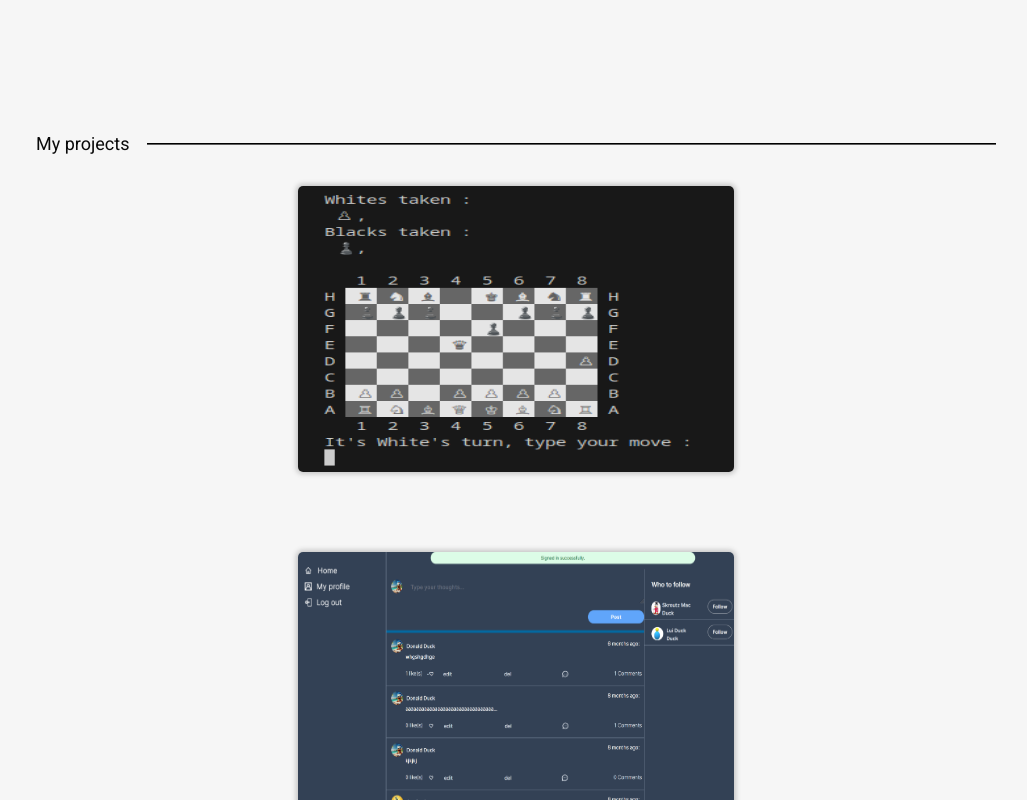
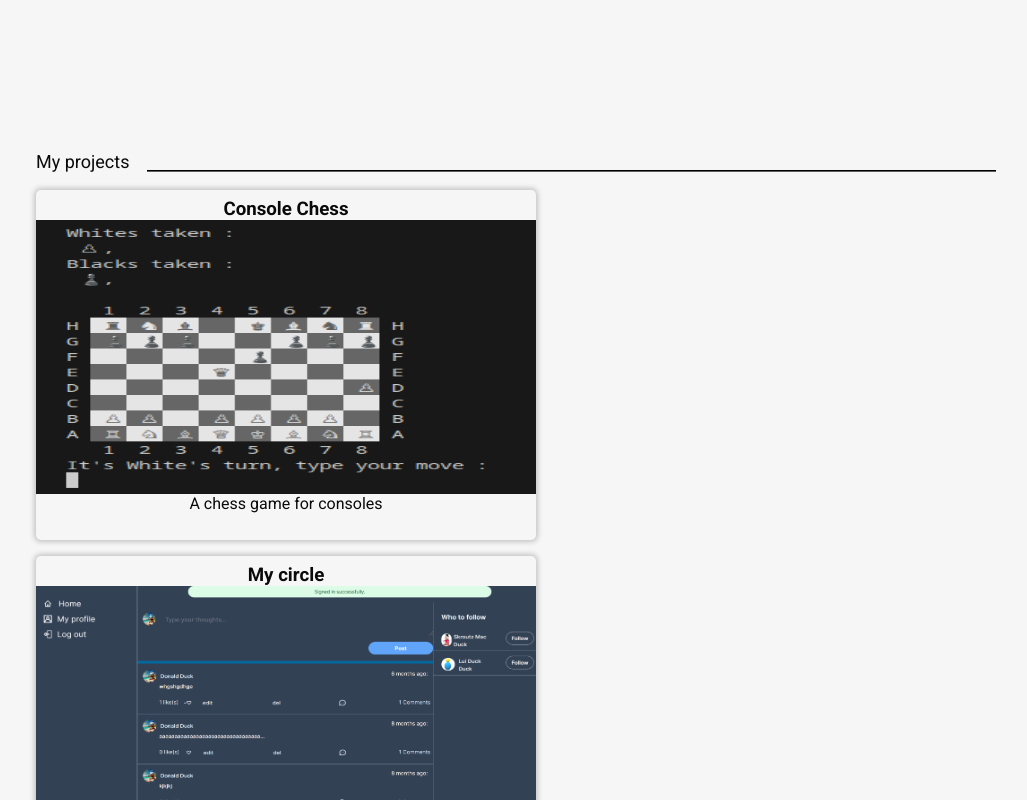
Before and after one commit to NikEmman/portfolio_blog, a React (Vite) app: page / in a window 1280 px wide. Shown: the part 840-1640 px from the top of the page, without its empty margins (124-1151 px from the left). Built offline with nearby package versions, Linux system fonts and the light colour scheme.

Commit message:
Work in progress

```diff
--- a/src/LandingPage.css
+++ b/src/LandingPage.css
@@ -72,15 +72,11 @@ legend {
     0 0 50px#016983;
   color: #016983;
 }
-.projects-title {
-  display: flex;
-  flex-direction: column;
+legend {
+  padding-bottom: 1em;
+}
+.projects {
   position: relative;
-}
-.projects-title h2 {
-  position: absolute;
-  z-index: 1;
-  top: -13px;
 }
 
 @media only screen and (max-width: 780px) {
--- a/src/ProjectCard.css
+++ b/src/ProjectCard.css
@@ -1,4 +1,4 @@
-.container {
+/* .container {
   width: 500px;
   height: 350px;
   perspective: 800px;
@@ -40,11 +40,36 @@
 }
 .back p {
   align-self: flex-start;
+} */
+.card {
+  padding-top: 0.5em;
+  display: flex;
+  flex-direction: column;
+  align-items: center;
+  width: 500px;
+  height: 350px;
+  border-radius: 5px;
+  box-shadow: 0 0 5px 2px rgba(50, 50, 50, 0.25);
+  transition: transform 1500ms;
+}
+.card p {
+  padding-left: 0.5em;
+  padding-right: 0.5em;
+}
+.card img {
+  width: 100%;
+  height: 80%;
 }
 .links {
   align-self: flex-end;
   display: flex;
   gap: 0.5em;
+}
+.open {
+  position: absolute;
+  top: 10%;
+  left: 10%;
+  transform: scale(1.8);
 }
 @media only screen and (max-width: 580px) {
   .container {
--- a/src/ProjectCard.jsx
+++ b/src/ProjectCard.jsx
@@ -1,12 +1,20 @@
 import PropTypes from "prop-types";
+import { useState } from "react";
 import "./ProjectCard.css";
 const ProjectCard = ({ project }) => {
+  const [isOpen, setIsOpen] = useState(false);
   return (
-    <div className="container">
-      <div className="card">
-        <div className="back">
-          <h3>{project.title}</h3>
-          <p>{project.description}</p>
+    <div
+      className={isOpen ? "card open" : "card"}
+      onClick={() => setIsOpen(!isOpen)}
+    >
+      <h3>{project.title}</h3>
+      <img src={project.imgUrl} alt={project.title}></img>
+      {!isOpen ? (
+        <p>{project.description}</p>
+      ) : (
+        <>
+          <p>{project.largeDescription}</p>
           <p>Tech: {project.tech}</p>
           <div className="links">
             {project.live && (
@@ -21,9 +29,8 @@ const ProjectCard = ({ project }) => {
               GitHub
             </a>
           </div>
-        </div>
-        <img className="front" src={project.imgUrl} alt={project.title}></img>
-      </div>
+        </>
+      )}
     </div>
   );
 };
```
